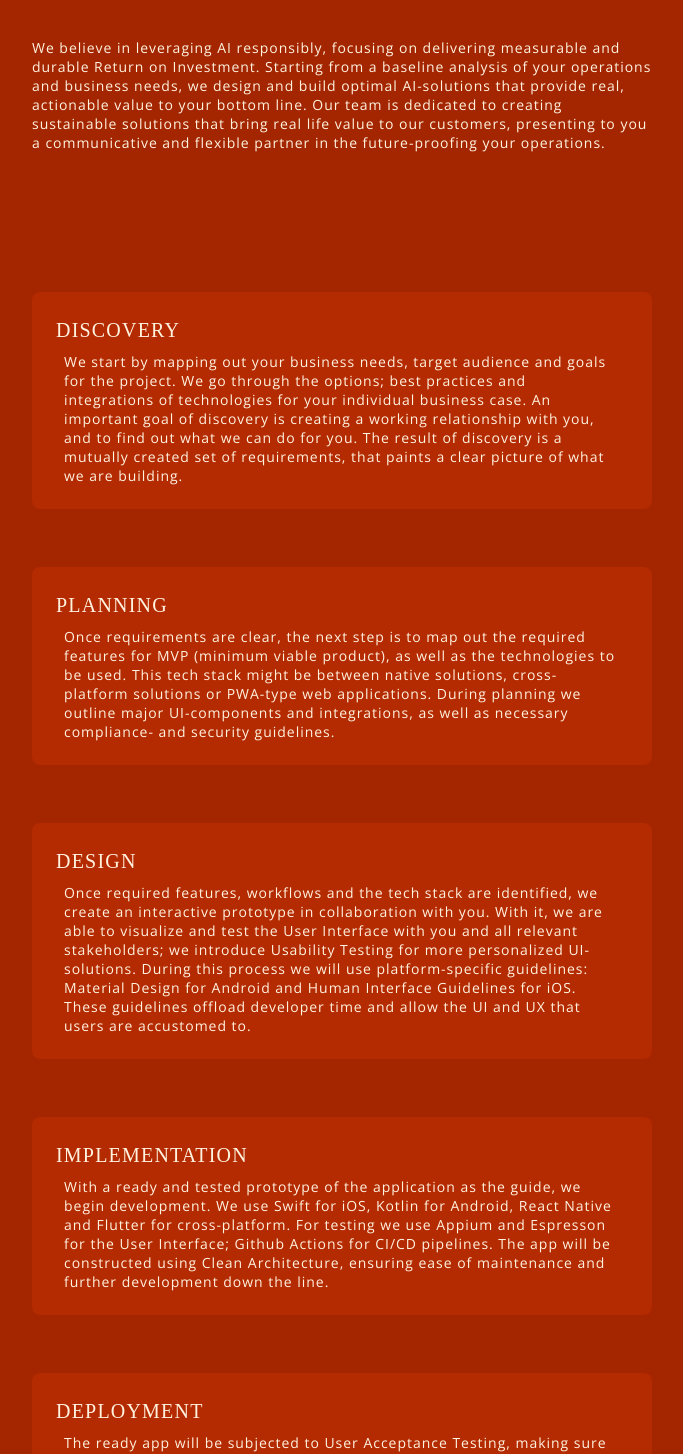
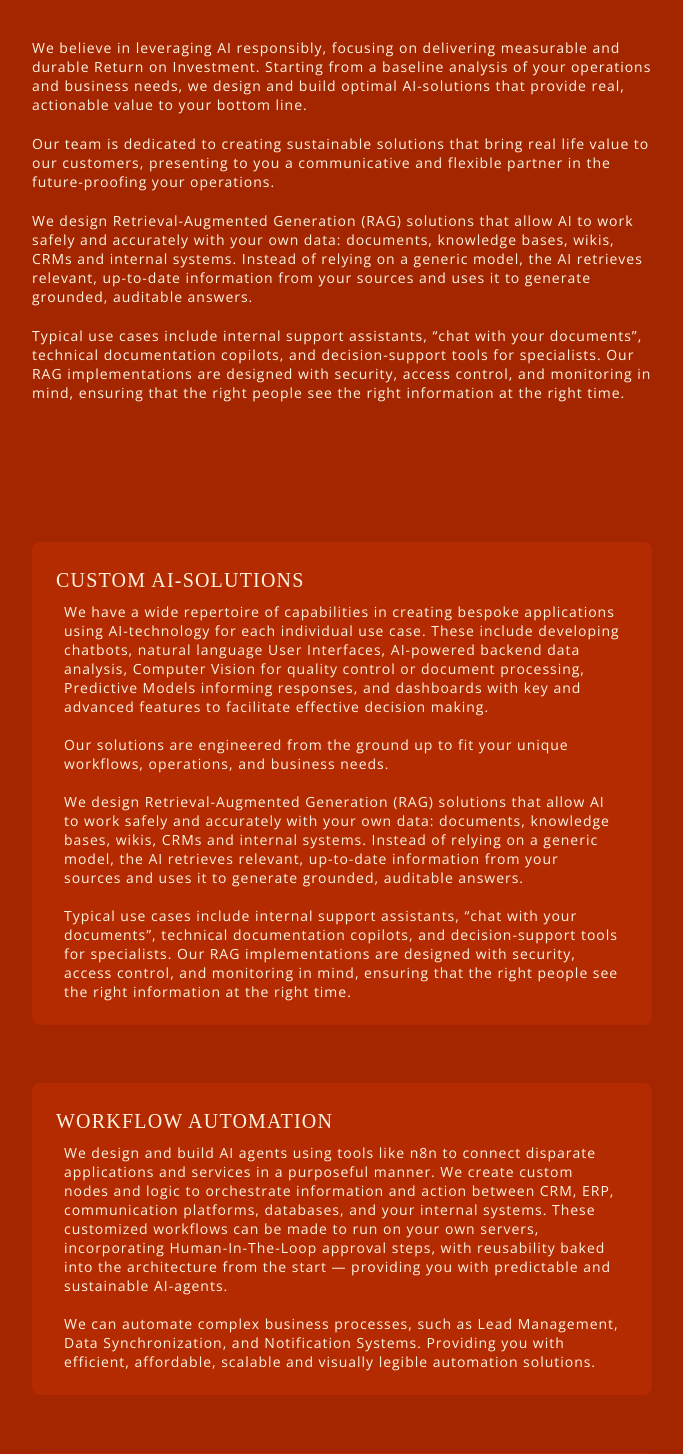
Before and after one commit to Suloke/suloke.github.io, a Next.js app: page /en/ai in a window 1280 px wide. Shown: the part 200-1654 px from the top of the page, without its empty margins (298-981 px from the left). Built offline with nearby package versions, Linux system fonts and the light colour scheme; a web font is replaced by a local one; what tailwindcss-rtl would draw is missing.

Commit message:
Updated AI page with text placeholder

```diff
--- a/src/app/[lang]/ai/page.js
+++ b/src/app/[lang]/ai/page.js
@@ -49,18 +49,6 @@ const page = async (props) => {
         title: aiPage.contentTitle3,
         text: aiPage.contentText3,
       },
-      {
-        title: aiPage.contentTitle4,
-        text: aiPage.contentText4,
-      },
-      {
-        title: aiPage.contentTitle5,
-        text: aiPage.contentText5,
-      },
-      {
-        title: aiPage.contentTitle6,
-        text: aiPage.contentText6,
-      },
     ],
   };
 
@@ -72,120 +60,15 @@ const page = async (props) => {
           {/* Intro */}
           <h1 className="text-center pb-6 lg:mb-8">{aiPage.title}</h1>
           <p className="">{aiPage.text1}</p>
+          <p className="">{aiPage.text2}</p>
+          <p className="">{aiPage.text3}</p>
+          <p className="">{aiPage.text4}</p>
         </div>
         <div className="flex flex-col w-full items-center pt-14 md:pt-20">
           {" "}
           {/* flowboxes */}
           <h2 className="mb-7">{aiPage.processTitle}</h2>
           <ArrowBlocks lang={lang} content={content} className=""/>
-          {/* <div className="flex flex-col bg-suloke-cyanlight w-full h-auto rounded-lg p-6 box-border">
-            <h3 className="text-xl">DISCOVERY</h3>
-            <p className="px-2 pt-2">
-              We start by mapping out your business needs, target audience and
-              goals for the project. We go through the options; best practices
-              and integrations of technologies for your individual business
-              case. An important goal of discovery is creating a working
-              relationship with you, and to find out what we can do for you. The
-              result of discovery is a mutually created set of requirements,
-              that paints a clear picture of what we are building.
-            </p>
-          </div>
-          <div className="pl-2 w-full">
-            <Image
-              src={"/flowboxarrowmobile.svg"}
-              height={50}
-              width={100}
-              alt="flowboxarrow"
-            />
-          </div>
-          <div className="flex flex-col bg-suloke-cyanlight w-full h-auto rounded-lg p-6 box-border">
-            <h3 className="text-xl">PLANNING</h3>
-            <p className="px-2 pt-2">
-              Once requirements are clear, the next step is to map out the
-              required features for MVP (minimum viable product), as well as the
-              technologies to be used. This tech stack might be between native
-              solutions, cross-platform solutions or PWA-type web applications.
-              During planning we outline major UI-components and integrations,
-              as well as necessary compliance- and security guidelines.
-            </p>
-          </div>
-          <div className="flex w-2/3">
-            <Image
-              src={"/flowboxarrowmobile.svg"}
-              height={50}
-              width={100}
-              alt="flowboxarrow"
-            />
-          </div>
-          <div className="flex flex-col bg-suloke-cyanlight w-full h-auto rounded-lg p-6 box-border">
-            <h3 className="text-xl">DESIGN</h3>
-            <p className="px-2 pt-2">
-              Once required features, workflows and the tech stack are
-              identified, we create an interactive prototype in collaboration
-              with you. With it, we are able to visualize and test the User
-              Interface with you and all relevant stakeholders; we introduce
-              Usability Testing for more personalized UI-solutions. During this
-              process we will use platform-specific guidelines: Material Design
-              for Android and Human Interface Guidelines for iOS. These
-              guidelines offload developer time and allow the UI and UX that
-              users are accustomed to.
-            </p>
-          </div>
-          <div className="flex items-end w-full justify-center">
-            <Image
-              src={"/flowboxarrowmobile.svg"}
-              height={50}
-              width={100}
-              alt="flowboxarrow"
-            />
-          </div>
-          <div className="flex flex-col bg-suloke-cyanlight w-full h-auto rounded-lg p-6 box-border">
-            <h3 className="text-xl">IMPLEMENTATION</h3>
-            <p className="px-2 pt-2">
-              With a ready and tested prototype of the application as the guide,
-              we begin development. We use Swift for iOS, Kotlin for Android,
-              React Native and Flutter for cross-platform. For testing we use
-              Appium and Espresson for the User Interface; Github Actions for
-              CI/CD pipelines. The app will be constructed using Clean
-              Architecture, ensuring ease of maintenance and further development
-              down the line.
-            </p>
-          </div>
-          <div className="flex items-end w-2/3 justify-end align-end">
-            <Image
-              src={"/flowboxarrowmobile.svg"}
-              height={50}
-              width={100}
-              alt="flowboxarrow"
-            />
-          </div>
-          <div className="flex flex-col bg-suloke-cyanlight w-full h-auto rounded-lg p-6 box-border">
-            <h3 className="text-xl">DEPLOYMENT</h3>
-            <p className="px-2 pt-2">
-              The ready app will be subjected to User Acceptance Testing, making
-              sure the site adheres to the requirements set with the customer
-              during Discovery and Design. Deployment of the ready, tested and
-              approved app will go through Google Play Store for Android; Apple
-              Store for iOS; Appcenter or similar for internal artefact
-              distribution. Other avenues of deployment are possible.
-            </p>
-          </div>
-          <div className="flex items-end w-full justify-end align-end pr-2">
-            <Image
-              src={"/flowboxarrowmobile.svg"}
-              height={100}
-              width={200}
-              alt="flowboxarrow"
-            />
-          </div>
-          <div className="flex flex-col bg-suloke-cyanlight w-full h-auto rounded-lg p-6 box-border">
-            <h3 className="text-xl">MAINTENANCE</h3>
-            <p className="px-2 pt-2">
-              During post-deployment, we can use tools like Firebase Crashlytics
-              to overview any issues such as crashes and receive - Plan
-              additional needs based on usage data
-            </p>
-          </div> */}
         </div>
 
         <div className="flex flex-row pt-14 md:pt-20 justify-center">
--- a/src/components/arrowBlocks.js
+++ b/src/components/arrowBlocks.js
@@ -82,7 +82,7 @@ const hasSrc =
             className={`flex flex-col ${content.settings.color} w-full h-auto rounded-lg p-6 box-border`}
           >
             <h3 className="text-xl">{item.title}</h3>
-            <p className="px-2 pt-2">{item.text}</p>
+            <p className="px-2 pt-2 whitespace-pre-line">{item.text}</p>
           </div>
           {index < content.text.length - 1 && (
             <div
--- a/src/components/bannerSection.js
+++ b/src/components/bannerSection.js
@@ -63,7 +63,7 @@ const BannerSection = ({ lang, dictionary }) => {
       {cardHoveredIndex !== null && (
         <Image
           // className="absolute top-[-40px] right-0 xl:right-20 2xl:right-40"
-          className="absolute top-[-35px] right-0 xl:right-20 2xl:right-40
+          className="absolute top-[60px] right-0 xl:right-20 2xl:right-40
             filter brightness-125 transition-all duration-300 ease-in-out
             hover:brightness-150"
           style={{
--- a/src/dictionaries/en.json
+++ b/src/dictionaries/en.json
@@ -62,20 +62,16 @@
   },
   "aiPage": {
     "title": "AI",
-    "text1": "We believe in leveraging AI responsibly, focusing on delivering measurable and durable Return on Investment. Starting from a baseline analysis of your operations and business needs, we design and build optimal AI-solutions that provide real, actionable value to your bottom line.\nOur team is dedicated to creating sustainable solutions that bring real life value to our customers, presenting to you a communicative and flexible partner in the future-proofing your operations.",
-    "h2OurProcess": "OUR PROCESS",
-    "contentTitle1": "DISCOVERY",
-    "contentText1": "We start by mapping out your business needs, target audience and goals for the project. We go through the options; best practices and integrations of technologies for your individual business case. An important goal of discovery is creating a working relationship with you, and to find out what we can do for you. The result of discovery is a mutually created set of requirements, that paints a clear picture of what we are building.",
-    "contentTitle2": "PLANNING",
-    "contentText2": "Once requirements are clear, the next step is to map out the required features for MVP (minimum viable product), as well as the technologies to be used. This tech stack might be between native solutions, cross-platform solutions or PWA-type web applications. During planning we outline major UI-components and integrations, as well as necessary compliance- and security guidelines.",
-    "contentTitle3": "DESIGN",
-    "contentText3": "Once required features, workflows and the tech stack are identified, we create an interactive prototype in collaboration with you. With it, we are able to visualize and test the User Interface with you and all relevant stakeholders; we introduce Usability Testing for more personalized UI-solutions. During this process we will use platform-specific guidelines: Material Design for Android and Human Interface Guidelines for iOS. These guidelines offload developer time and allow the UI and UX that users are accustomed to.",
-    "contentTitle4": "IMPLEMENTATION",
-    "contentText4": "With a ready and tested prototype of the application as the guide, we begin development. We use Swift for iOS, Kotlin for Android, React Native and Flutter for cross-platform. For testing we use Appium and Espresson for the User Interface; Github Actions for CI/CD pipelines. The app will be constructed using Clean Architecture, ensuring ease of maintenance and further development down the line.",
-    "contentTitle5": "DEPLOYMENT",
-    "contentText5": "The ready app will be subjected to User Acceptance Testing, making sure the site adheres to the requirements set with the customer during Discovery and Design. Deployment of the ready, tested and approved app will go through Google Play Store for Android; Apple Store for iOS; Appcenter or similar for internal artefact distribution. Other avenues of deployment are possible.",
-    "contentTitle6": "MAINTENANCE",
-    "contentText6": "During post-deployment, we use tools such as Firebase Crashlytics to pinpoint and fix issues with stability. We also use performance tools, like Firebase Performance Analytics, to ensure the app runs smoothly. We can collect additional usage data on how users use the application, to further evaluate how well it fits customer needs and what features are lacking to further develop the application. We are able to collect behavioral data, usage engagement, feedback and technical data."
+    "text1": "We believe in leveraging AI responsibly, focusing on delivering measurable and durable Return on Investment. Starting from a baseline analysis of your operations and business needs, we design and build optimal AI-solutions that provide real, actionable value to your bottom line.",
+    "text2": "Our team is dedicated to creating sustainable solutions that bring real life value to our customers, presenting to you a communicative and flexible partner in the future-proofing your operations.",
+    "text3": "We design Retrieval-Augmented Generation (RAG) solutions that allow AI to work safely and accurately with your own data: documents, knowledge bases, wikis, CRMs and internal systems. Instead of relying on a generic model, the AI retrieves relevant, up-to-date information from your sources and uses it to generate grounded, auditable answers.",
+    "text4": "Typical use cases include internal support assistants, “chat with your documents”, technical documentation copilots, and decision-support tools for specialists. Our RAG implementations are designed with security, access control, and monitoring in mind, ensuring that the right people see the right information at the right time.",
+    "contentTitle1": "CUSTOM AI-SOLUTIONS",
+    "contentText1": "We have a wide repertoire of capabilities in creating bespoke applications using AI-technology for each individual use case. These include developing chatbots, natural language User Interfaces, AI-powered backend data analysis, Computer Vision for quality control or document processing, Predictive Models informing responses, and dashboards with key and advanced features to facilitate effective decision making.\n\nOur solutions are engineered from the ground up to fit your unique workflows, operations, and business needs.\n\nWe design Retrieval-Augmented Generation (RAG) solutions that allow AI to work safely and accurately with your own data: documents, knowledge bases, wikis, CRMs and internal systems. Instead of relying on a generic model, the AI retrieves relevant, up-to-date information from your sources and uses it to generate grounded, auditable answers.\n\nTypical use cases include internal support assistants, “chat with your documents”, technical documentation copilots, and decision-support tools for specialists. Our RAG implementations are designed with security, access control, and monitoring in mind, ensuring that the right people see the right information at the right time.",
+    "contentTitle2": "WORKFLOW AUTOMATION",
+    "contentText2": "We design and build AI agents using tools like n8n to connect disparate applications and services in a purposeful manner. We create custom nodes and logic to orchestrate information and action between CRM, ERP, communication platforms, databases, and your internal systems. These customized workflows can be made to run on your own servers, incorporating Human-In-The-Loop approval steps, with reusability baked into the architecture from the start — providing you with predictable and sustainable AI-agents.\n\nWe can automate complex business processes, such as Lead Management, Data Synchronization, and Notification Systems. Providing you with efficient, affordable, scalable and visually legible automation solutions.",
+    "contentTitle3": "MCP IMPLEMENTATION",
+    "contentText3": "Model Context Protocol (MCP) servers are standardized connectors that act as governed bridges for AIs to interact with your internal systems. Through an MCP server, AI can execute specific, authenticated actions and access real-time information from your internal APIs, databases and software. For example a personal AI assistant can read and create entries in your calendar, using an MCP server to connect with your data.\n\nCreating an MCP server, you decide on how AI should interact with your systems, while opening them up to a wider and more purposeful AI-integration; future-proofing your business.\n\nMCP server unlocks the full potential of AI by connecting it directly to your Core Business Operations. This enables AI to be used in a powerful, custom-tailored manner; achieving deep, actionable AI-integration with enterprise-level security and governance."
   },
   "contactPage": {
     "addContact": "Add Me to Phone Book",
```
Also changed, not shown: 1 other file (tests, documents, lock files or other folders).
